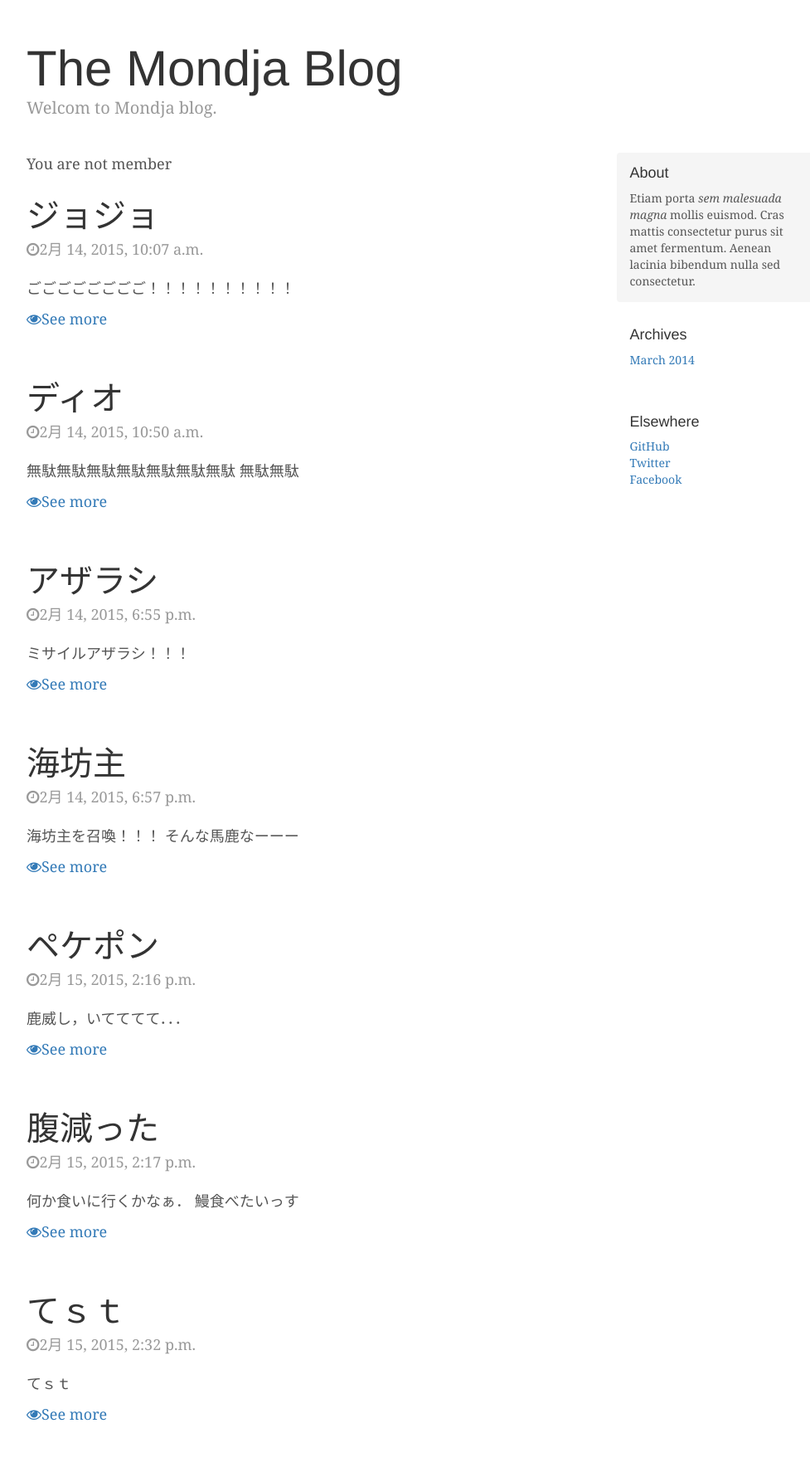
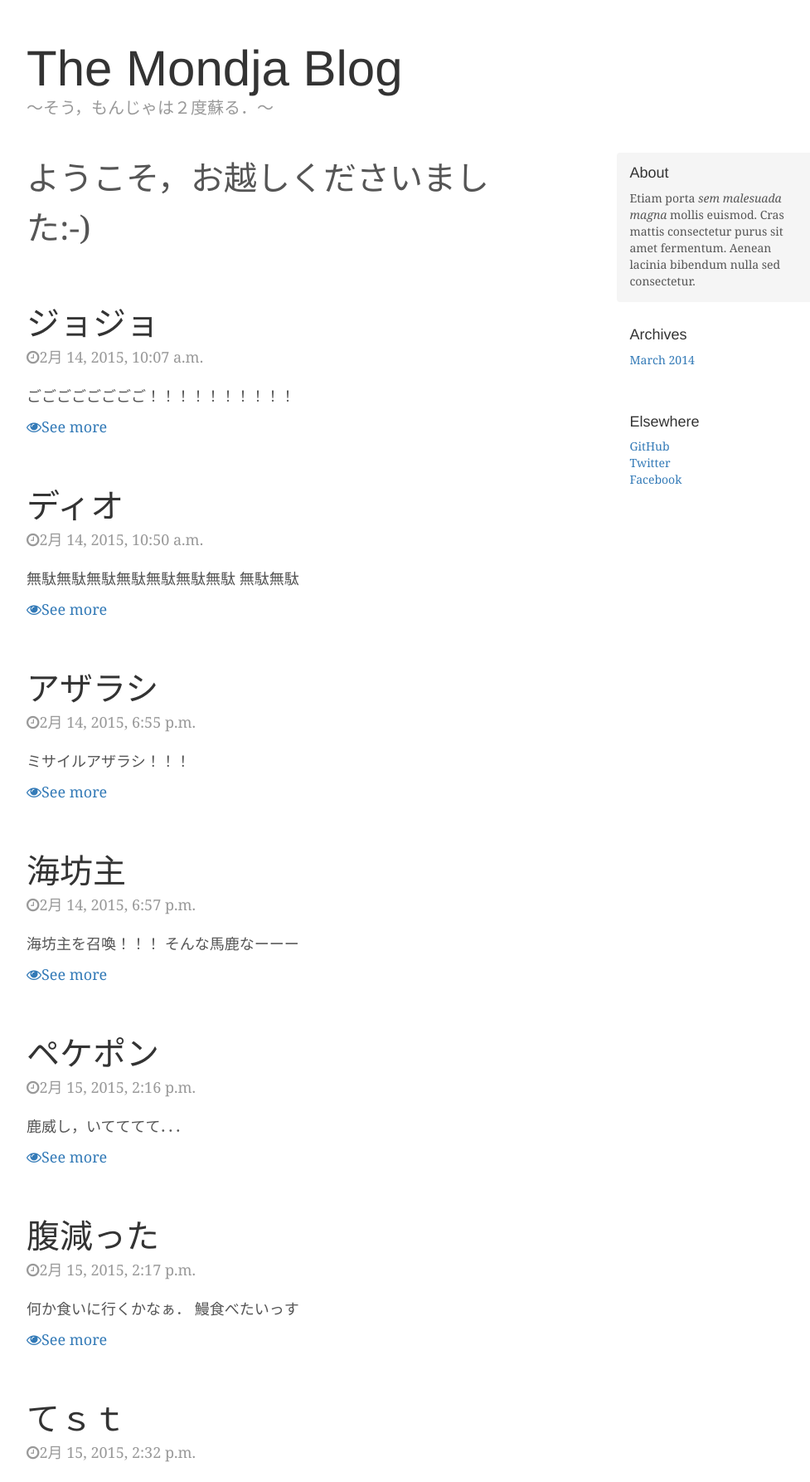
Before and after one commit to y-tsutsu/mondja-blog, a Django app: template mondja/static/templates/top.html in a window 1280 px wide. Shown: the part 60-1846 px from the top of the page at 83% size, without its empty margins (138-1115 px from the left). Run offline with Django 3.2, Linux system fonts and the light colour scheme; the template is opened without the code that fills it: values that come from a table or form of the project are taken from there, others are empty; data comes from the database, SQL or seed files in the repository; some libraries are stand-ins or nearby versions.

Commit message:
Welcomeメッセージのデザイン変更．

```diff
--- a/mondja/static/templates/base.html
+++ b/mondja/static/templates/base.html
@@ -36,7 +36,7 @@
       <div class="container">
         <nav class="blog-nav">
           <a class="blog-nav-item {% ifequal request.path '/' %} active {% endifequal %}" href="{% url 'top' %}"><i class="fa fa-home"></i>Home</a>
-          <a class="blog-nav-item {% ifequal request.path '/about/' %} active {% endifequal %}" href="#"><i class="fa fa-info-circle"></i>About</a>
+          <a class="blog-nav-item {% ifequal request.path '/about/' %} active {% endifequal %}" href="/about/"><i class="fa fa-info-circle"></i>About</a>
 
           {% if user.is_superuser %}
             <a class="blog-nav-item {% ifequal request.path '/logout/' %} active {% endifequal %}" href="/logout/"><i class="fa fa-sign-out"></i>Log-out</a>
@@ -53,7 +53,7 @@
 
       <div class="blog-header">
         <h1 class="blog-title">The Mondja Blog</h1>
-        <p class="lead blog-description">Welcom to Mondja blog.</p>
+        <p class="lead blog-description">～そう，もんじゃは２度蘇る．～</p>
       </div>
 
       <div class="row">
--- a/mondja/static/templates/logout.html
+++ b/mondja/static/templates/logout.html
@@ -2,7 +2,7 @@
 
 {% block main%}
 
-<h3>You left for admin page</h3>
+<h3>またのお越しをお待ちしております．</h3>
 
 <br />
 
--- a/mondja/static/templates/top.html
+++ b/mondja/static/templates/top.html
@@ -2,11 +2,13 @@
 
 {% block main%}
 
-    {% if user.is_anonymous %}
-        You are not member
-    {% else %}
-        Hello!! {{user.username}}
-    {% endif %}
+    <div class="blog-post-title">
+        {% if user.is_anonymous %}
+            <p>ようこそ，お越しくださいました:-)</p>
+        {% else %}
+            <p>お帰りなさいませ， {{user.username}} さま</p>
+        {% endif %}
+    </div>
 
     <br /><br />
 
```
